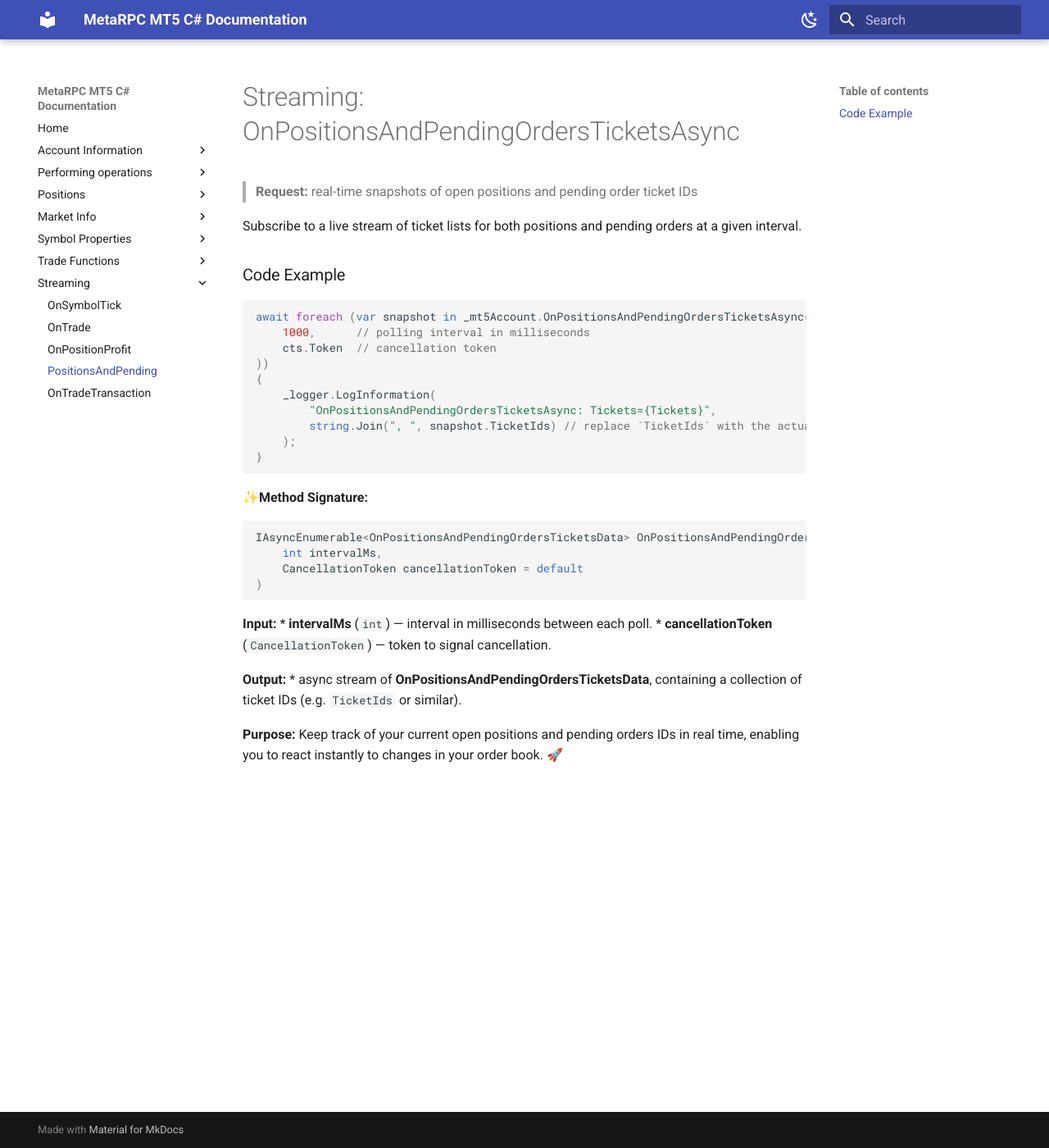
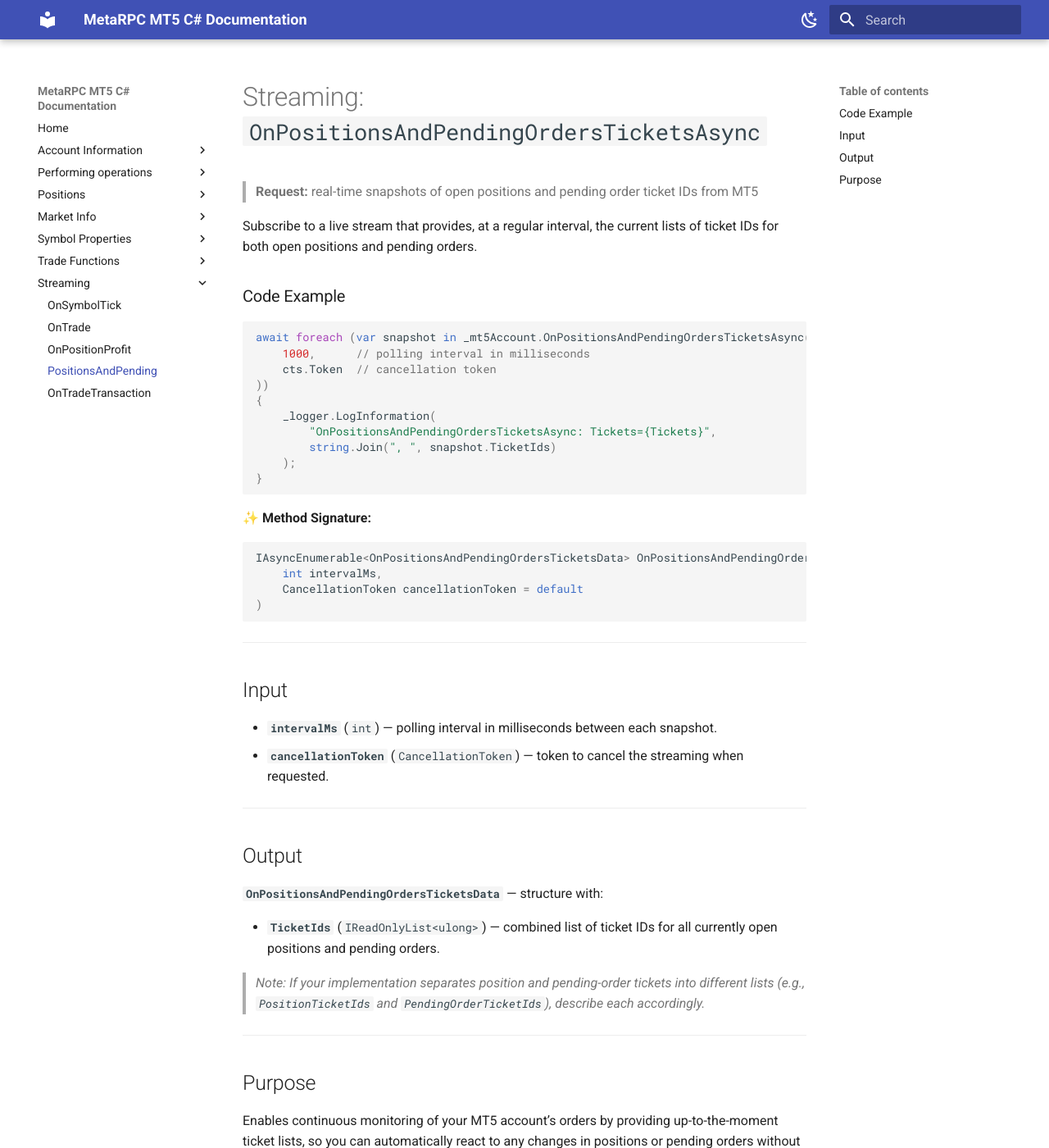
Before and after one commit to MetaRPC/CSharpMT5, an MkDocs documentation site: the page built from docs/DoStreaming/PositionsAndPending.md, in a window 1280 px wide and 1400 px high. Shown: the whole window at 82% size. Built offline with MkDocs 1.6.1 and Material for MkDocs 9.7.7, drawn with Linux system fonts in a browser that asks for light colours; some of the changed text lies outside the part shown.

Commit message:
Update PositionsAndPending.md

````diff
--- a/docs/DoStreaming/PositionsAndPending.md
+++ b/docs/DoStreaming/PositionsAndPending.md
@@ -1,8 +1,8 @@
-# Streaming: OnPositionsAndPendingOrdersTicketsAsync
+# Streaming: `OnPositionsAndPendingOrdersTicketsAsync`
 
-> **Request:** real-time snapshots of open positions and pending order ticket IDs
+> **Request:** real-time snapshots of open positions and pending order ticket IDs from MT5
 
-Subscribe to a live stream of ticket lists for both positions and pending orders at a given interval.
+Subscribe to a live stream that provides, at a regular interval, the current lists of ticket IDs for both open positions and pending orders.
 
 ### Code Example
 
@@ -14,12 +14,13 @@ await foreach (var snapshot in _mt5Account.OnPositionsAndPendingOrdersTicketsAsy
 {
     _logger.LogInformation(
         "OnPositionsAndPendingOrdersTicketsAsync: Tickets={Tickets}",
-        string.Join(", ", snapshot.TicketIds) // replace `TicketIds` with the actual property name
+        string.Join(", ", snapshot.TicketIds)
     );
 }
 ```
 
-✨**Method Signature:**
+✨ **Method Signature:**
+
 ```csharp
 IAsyncEnumerable<OnPositionsAndPendingOrdersTicketsData> OnPositionsAndPendingOrdersTicketsAsync(
     int intervalMs,
@@ -27,11 +28,25 @@ IAsyncEnumerable<OnPositionsAndPendingOrdersTicketsData> OnPositionsAndPendingOr
 )
 ```
 
- **Input:**
- * **intervalMs** (`int`) — interval in milliseconds between each poll.
- * **cancellationToken** (`CancellationToken`) — token to signal cancellation.
+---
 
- **Output:**
- * async stream of **OnPositionsAndPendingOrdersTicketsData**, containing a collection of ticket IDs (e.g. `TicketIds` or similar).
+## Input
 
-**Purpose:** Keep track of your current open positions and pending orders IDs in real time, enabling you to react instantly to changes in your order book. 🚀
+* **`intervalMs`** (`int`) — polling interval in milliseconds between each snapshot.
+* **`cancellationToken`** (`CancellationToken`) — token to cancel the streaming when requested.
+
+---
+
+## Output
+
+**`OnPositionsAndPendingOrdersTicketsData`** — structure with:
+
+* **`TicketIds`** (`IReadOnlyList<ulong>`) — combined list of ticket IDs for all currently open positions and pending orders.
+
+> *Note: If your implementation separates position and pending-order tickets into different lists (e.g., `PositionTicketIds` and `PendingOrderTicketIds`), describe each accordingly.*
+
+---
+
+## Purpose
+
+Enables continuous monitoring of your MT5 account’s orders by providing up-to-the-moment ticket lists, so you can automatically react to any changes in positions or pending orders without polling manually. 🚀
````
